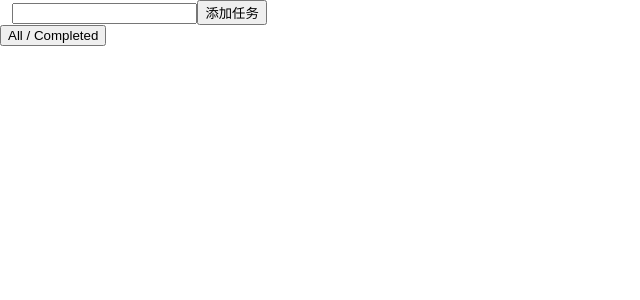
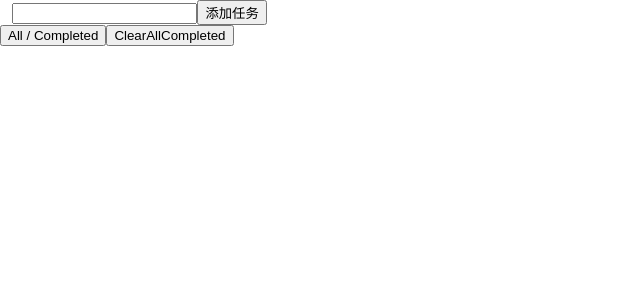
Before and after one commit to Redstone-1/todo-mvc, a Vue app: page / in a window 1280 px wide. Shown: the top 300 px of the page, without its empty margins (0-640 px from the left). Built offline with nearby package versions, Linux system fonts and the light colour scheme; a web font is replaced by a local one.

Commit message:
feat: 实现全部删除已完成任务功能

```diff
--- a/src/components/AddTask/TaskTabs/index.vue
+++ b/src/components/AddTask/TaskTabs/index.vue
@@ -6,6 +6,12 @@
     >
       All / Completed
     </button>
+    <button
+      v-show="compTask.length !== 0"
+      @click="deleteAllCompletedTask"
+    >
+      ClearAllCompleted
+    </button>
   </div>
 </template>
 <script>
@@ -13,6 +19,10 @@ export default {
   props: {
     task: {
       type: Array,
+      required: true,
+    },
+    chooseAll: {
+      type: Boolean,
       required: true,
     }
   },
@@ -25,12 +35,21 @@ export default {
     sendCompTask() {
       this.$emit('receiveCompTask', this.compTask) // emit已经完成的任务
     },
+    deleteAllCompletedTask() {
+      this.compTask.splice(0, this.compTask.length) // 删除全部已完成任务
+    }
   },
   computed: {
     completedFilter() {
       let that = this
       return function compFilter() {
-        that.compTask = that.task.filter(taskItem => taskItem.chosen) // 过滤已经完成的任务
+        console.log(that.chooseAll)
+         // 过滤已经完成的任务
+        if(that.chooseAll === false) {
+          that.compTask = that.task.filter(taskItem => taskItem.chosen)
+        } else {
+          that.compTask = that.task
+        }
       }
     }
   },
```
